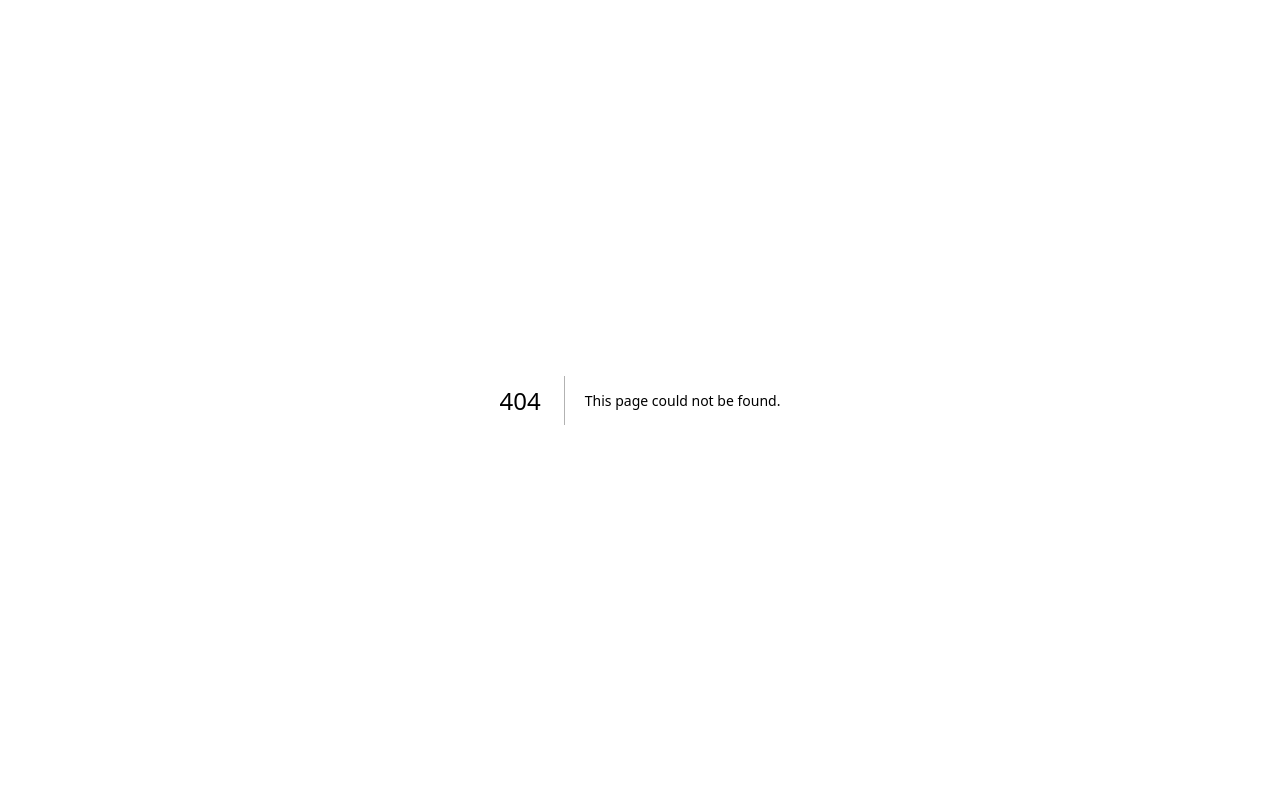
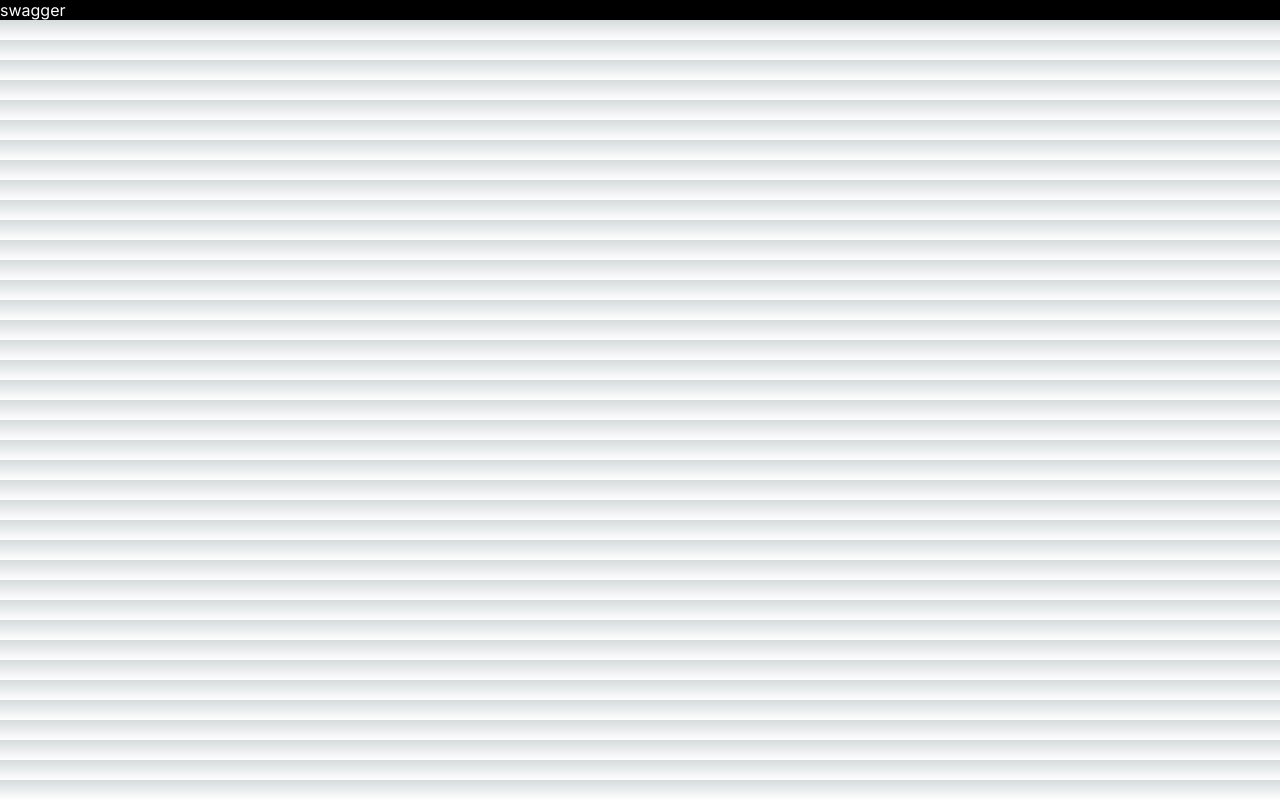
Before and after one commit to prometheus-coding/key-combo-frontend, a Next.js app: page /frontpage in a window 1280 px wide. Before the commit this address had no page. Built offline with nearby package versions, Linux system fonts and the light colour scheme.

Commit message:
creazione lobby e page lobby con css

```diff
--- /dev/null
+++ b/src/app/frontpage/page.module.css
@@ -0,0 +1,8 @@
+.swagger {
+    background-color: black;
+    height: 20px;
+}
+
+.colors {
+    color: white;
+}
--- /dev/null
+++ b/src/app/frontpage/page.module.tsx
@@ -0,0 +1,4 @@
+* {
+
+    margin
+}
--- /dev/null
+++ b/src/app/frontpage/page.tsx
@@ -0,0 +1,14 @@
+import React from "react";
+import styles from "./page.module.css";
+
+const lobby = () => {
+  return (
+    <main className={styles.swagger}>
+      <header>
+        <div className={styles.colors}>swagger</div>
+      </header>
+    </main>
+  );
+};
+
+export default lobby;
```
Also changed, not shown: package.json (+4 -3 lines), 1 other file (tests, documents, lock files or other folders).
